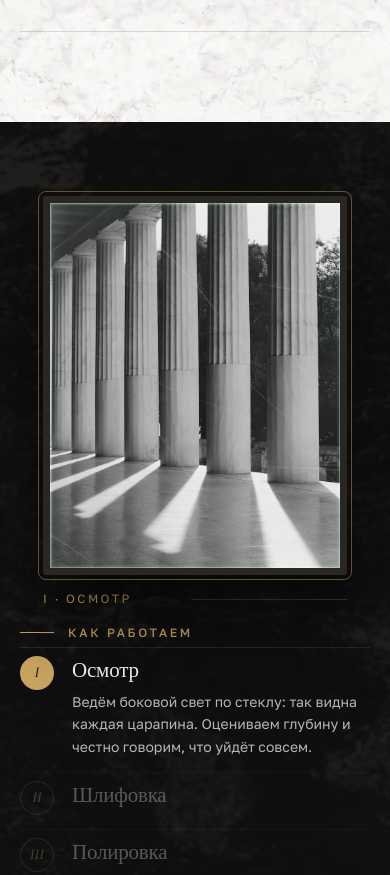
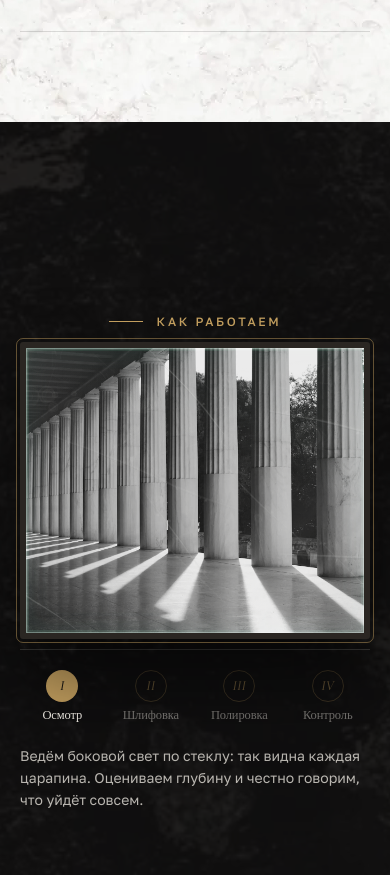
Before and after one commit to loveaskaeva/glass-mockup, a plain HTML site: page index.html in a window 390 px wide. Shown: the part 4725-5600 px from the top of the page. Drawn offline with nearby package versions, Linux system fonts and the light colour scheme.

Commit message:
Как работаем: отдельная раскладка для телефона

```diff
--- a/style.css
+++ b/style.css
@@ -408,6 +408,36 @@ p { margin: 0; }
   .contact__list a, .contact__addr { flex-direction: column; gap: 6px; }
   .contact__list b { text-align: left; font-size: 20px; }
 }
+/* «Как работаем» на телефоне: всё в один экран под шапкой —
+   заголовок, стекло на всю ширину, ряд из четырёх шагов, текст текущего шага */
+@media (max-width: 760px) {
+  .process__pin { align-items: stretch; }
+  .process__inner {
+    display: flex; flex-direction: column; justify-content: center; gap: 0;
+    padding: 80px var(--pad) 18px; height: 100%; box-sizing: border-box;
+  }
+  .process__text { display: contents; }
+  .process__text .eyebrow { order: -2; margin: 0 0 14px; }
+  .bench { order: -1; width: 100%; flex: 0 1 auto; min-height: 0; display: flex; flex-direction: column; }
+  .bench__pane { aspect-ratio: 4 / 3.4; max-height: 40svh; width: 100%; border-width: 6px; outline-offset: 3px; }
+  .bench__hud { margin-top: 10px; }
+  .bench__phase { display: none; }
+  .steps {
+    position: relative; grid-template-columns: repeat(4, 1fr); gap: 4px; max-width: none; width: 100%; align-self: stretch;
+    margin-top: 14px; padding-bottom: 7em; border-top: 0;
+  }
+  .step { display: flex; flex-direction: column; align-items: center; gap: 6px; padding: 6px 0 0; border: 0; opacity: .45; text-align: center; }
+  .step > div { display: contents; }
+  .step__n { width: 32px; height: 32px; font-size: 14px; }
+  .step h3 { font-size: 12.5px; margin: 0; }
+  /* описание — под всем рядом, на всю ширину */
+  .step p {
+    position: absolute; left: 0; right: 0; bottom: 0; height: 6.4em; max-height: none; margin: 0;
+    font-size: 14px; line-height: 1.55; text-align: left; opacity: 0; transform: translateY(6px);
+    transition: opacity .45s var(--ease), transform .45s var(--ease);
+  }
+  .step.is-on p { max-height: none; margin: 0; opacity: 1; transform: none; }
+}
 
 @media (prefers-reduced-motion: reduce) {
   html { scroll-behavior: auto; }
```
